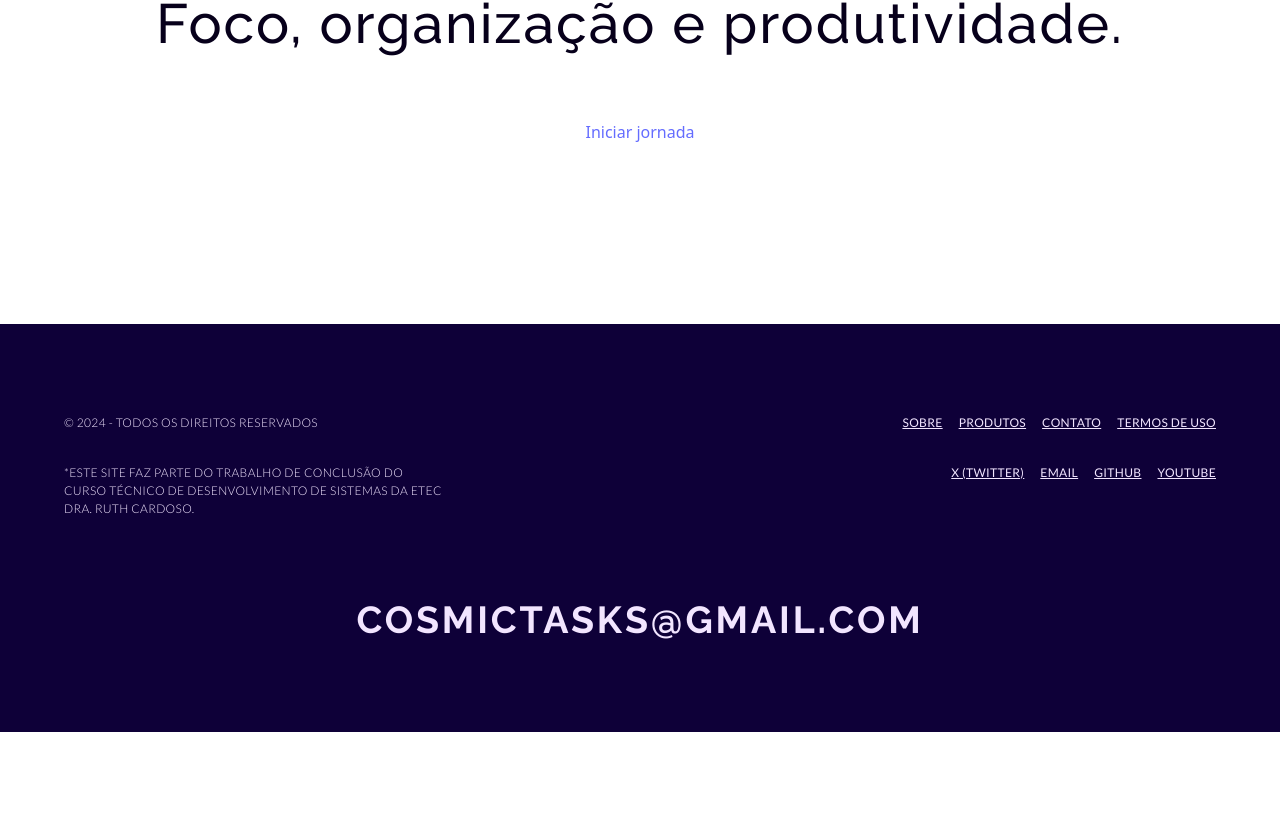
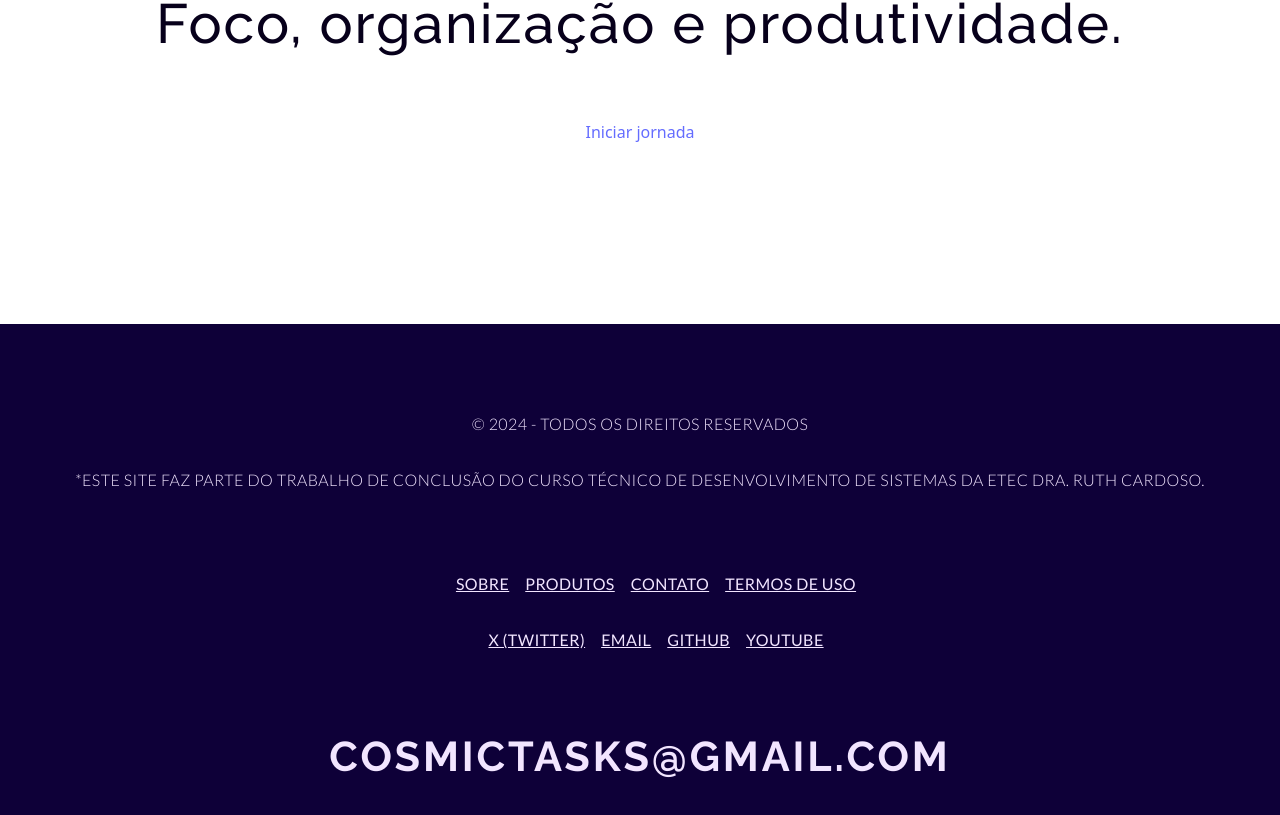
Before and after one commit to CosmicTasks/dev, a React (Vite) app in the folder app/: page / in a window 1280 px wide. Shown: the part 3698-4513 px from the top of the page. Before the commit the page ends 4430 px from the top, so only its background shows below. Built offline with nearby package versions, Linux system fonts and the light colour scheme; what emoji-mart would draw is missing.

Commit message:
chore: Update padding and font styles in Footer component

```diff
--- a/app/src/components/pages/Footer.module.css
+++ b/app/src/components/pages/Footer.module.css
@@ -1,35 +1,42 @@
 .footer {
-  padding: 90px 5%;
+  padding: 5.5em 5%;
   display: flex;
   justify-content: space-between;
   flex-wrap: wrap;
-  gap: 64px;
+  gap: 4em;
   background-color: var(--r11);
   color: var(--r1);
   font-variant-numeric: lining-nums proportional-nums;
   font-family: Lato;
-  font-size: 12px;
+  font-size: 1em;
   font-style: normal;
   font-weight: 300;
-  letter-spacing: 0.36px;
+  letter-spacing: 0.42px;
   text-transform: uppercase;
 }
 
 .copy {
-  max-width: 33%;
   display: flex;
   flex-direction: column;
-  gap: 16px;
+  text-align: center;
+  width: 100%;
+  gap: 1em;
+  p {
+    text-wrap: wrap;
+  }
 }
 
 .social {
   display: flex;
   flex-direction: column;
-  gap: 16px;
+  flex-wrap: wrap;
+  align-items: center;
+  width: 100%;
+  gap: 1em;
   ul {
     list-style: none;
     display: flex;
-    gap: 16px;
+    gap: 1em;
     justify-content: end;
 
     a {
@@ -44,24 +51,13 @@
   color: var(--r1);
   font-variant-numeric: lining-nums proportional-nums;
   font-family: Raleway;
-  font-size: calc(12px + 2vw);
+  font-size: calc(1em + 2vw);
   font-style: normal;
   font-weight: 700;
   line-height: normal;
   letter-spacing: 2.88px;
   text-align: center;
   text-transform: uppercase;
-
-  &:hover {
-    background: linear-gradient(
-      90deg,
-      rgba(242, 229, 255, 1) 0%,
-      rgba(180, 105, 255, 1) 50%,
-      rgba(242, 229, 255, 1) 100%
-    );
-    -webkit-background-clip: text;
-    -webkit-text-fill-color: transparent;
-  }
 }
 
 @media only screen and (max-device-width: 627px) {
```
